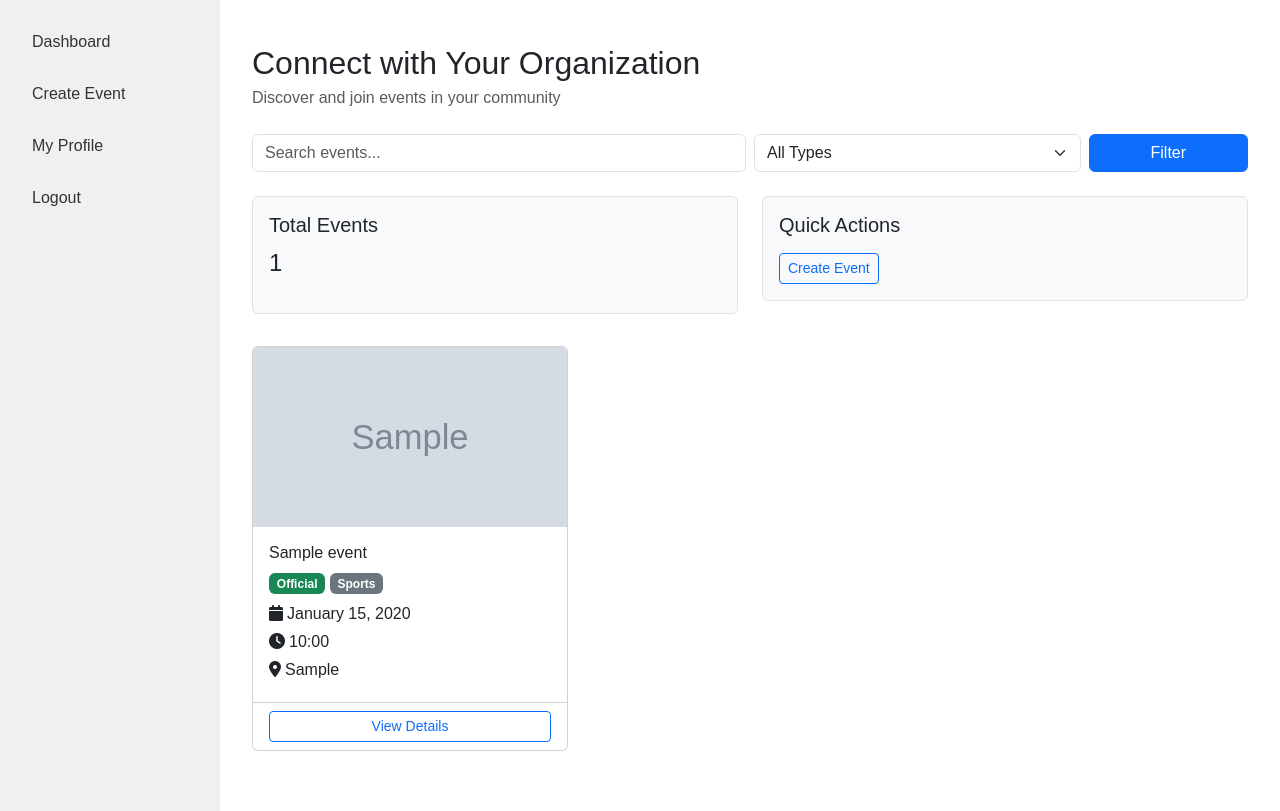
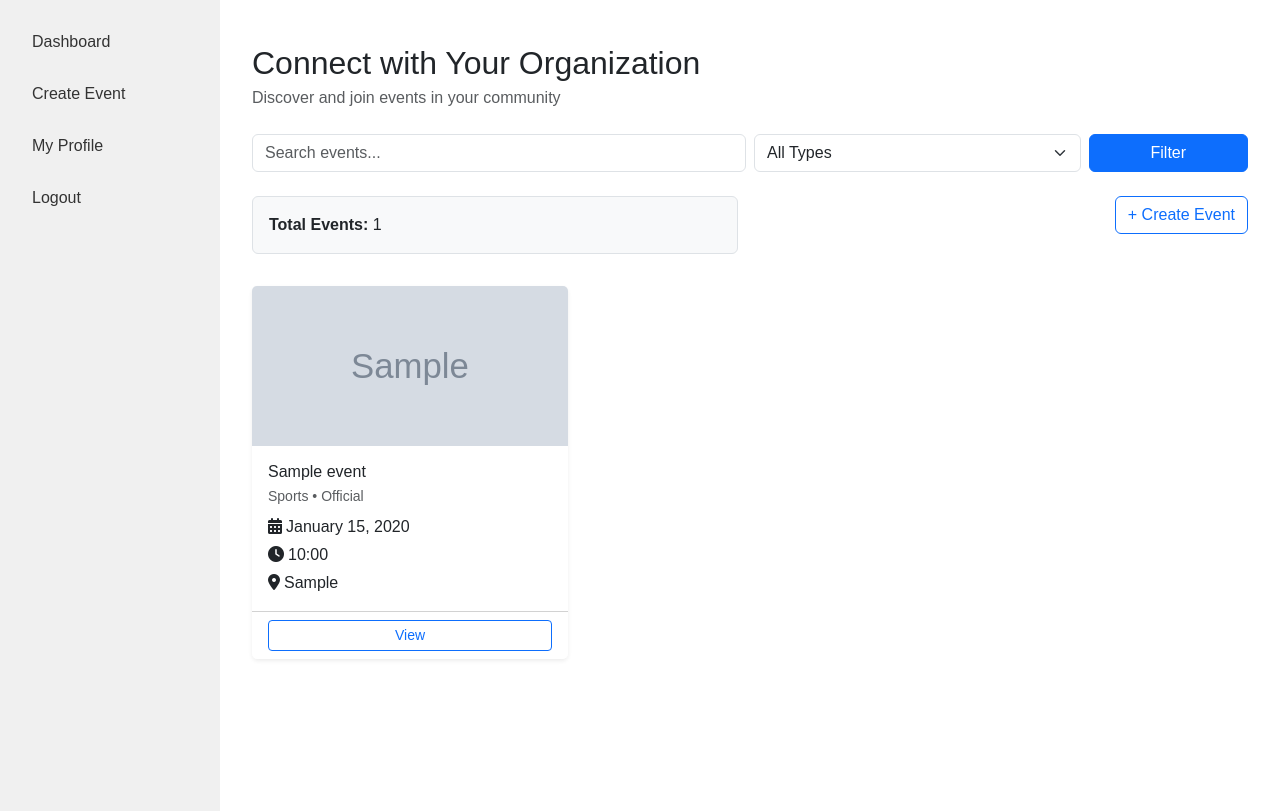
Before and after one commit to matias-martinez-moreno/SphereLink, a Django app: page /dashboard/ in a window 1280 px wide. Shown: the part 60-871 px from the top of the page. Run offline with Django 5.2, Linux system fonts and the light colour scheme; tables that the repository leaves empty hold one stand-in row (values such as "Sample post"); grey boxes marked "Sample" are stand-in pictures.

Commit message:
listo para presentar

```diff
--- a/events/templates/events/dashboard.html
+++ b/events/templates/events/dashboard.html
@@ -27,19 +27,15 @@
         </div>
     </form>
 
-    <!-- Stats and Quick Action -->
+    <!-- Quick Stats -->
     <div class="row mb-4">
         <div class="col-md-6 mb-2">
-            <div class="p-3 border rounded bg-light">
-                <h5>Total Events</h5>
-                <p class="fs-4">{{ total_events }}</p>
+            <div class="p-3 bg-light rounded border">
+                <strong>Total Events:</strong> {{ total_events }}
             </div>
         </div>
-        <div class="col-md-6 mb-2">
-            <div class="p-3 border rounded bg-light">
-                <h5>Quick Actions</h5>
-                <a href="{% url 'create_event' %}" class="btn btn-outline-primary btn-sm mt-2">Create Event</a>
-            </div>
+        <div class="col-md-6 mb-2 text-end">
+            <a href="{% url 'create_event' %}" class="btn btn-outline-primary">+ Create Event</a>
         </div>
     </div>
 
@@ -47,27 +43,24 @@
     {% if events %}
     <div class="row">
         {% for event in events %}
-        <div class="col-md-6 col-lg-4 mb-3">
-            <div class="card h-100">
+        <div class="col-md-6 col-lg-4 mb-4">
+            <div class="card shadow-sm border-0 h-100">
                 {% if event.image %}
-                    <img src="{{ event.image.url }}" class="card-img-top" alt="{{ event.title }}" style="height: 180px; object-fit: cover;">
+                    <img src="{{ event.image.url }}" class="card-img-top" style="height: 160px; object-fit: cover;" alt="{{ event.title }}">
                 {% else %}
-                    <div class="card-img-top d-flex align-items-center justify-content-center bg-secondary text-white" style="height: 180px;">
-                        <i class="fas fa-calendar-alt fa-2x"></i>
+                    <div class="bg-secondary d-flex align-items-center justify-content-center text-white" style="height: 160px;">
+                        <i class="fas fa-calendar fa-2x"></i>
                     </div>
                 {% endif %}
                 <div class="card-body">
-                    <h6 class="card-title">{{ event.title }}</h6>
-                    {% if event.is_official %}
-                        <span class="badge bg-success mb-2">Official</span>
-                    {% endif %}
-                    <span class="badge bg-secondary mb-2">{{ event.get_event_type_display }}</span>
-                    <p class="mb-1"><i class="fas fa-calendar me-1"></i>{{ event.formatted_date }}</p>
+                    <h6 class="card-title mb-1">{{ event.title }}</h6>
+                    <p class="text-muted small mb-2">{{ event.get_event_type_display }}{% if event.is_official %} • Official{% endif %}</p>
+                    <p class="mb-1"><i class="fas fa-calendar-alt me-1"></i>{{ event.formatted_date }}</p>
                     <p class="mb-1"><i class="fas fa-clock me-1"></i>{{ event.time }}</p>
-                    <p class="mb-1"><i class="fas fa-map-marker-alt me-1"></i>{{ event.location }}</p>
+                    <p class="mb-0"><i class="fas fa-map-marker-alt me-1"></i>{{ event.location }}</p>
                 </div>
-                <div class="card-footer bg-white">
-                    <a href="{% url 'event_detail' event.id %}" class="btn btn-sm btn-outline-primary w-100">View Details</a>
+                <div class="card-footer bg-white text-center">
+                    <a href="{% url 'event_detail' event.id %}" class="btn btn-sm btn-outline-primary w-100">View</a>
                 </div>
             </div>
         </div>
```
